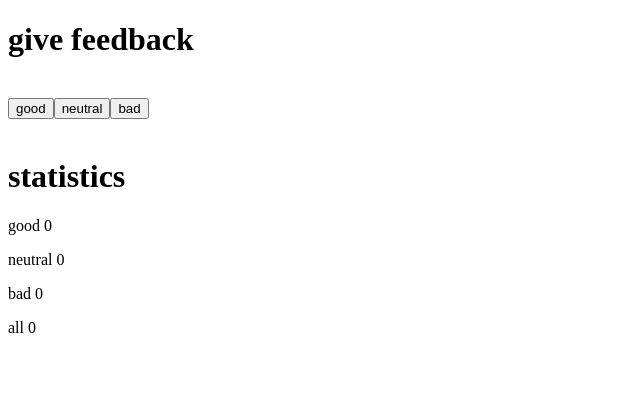
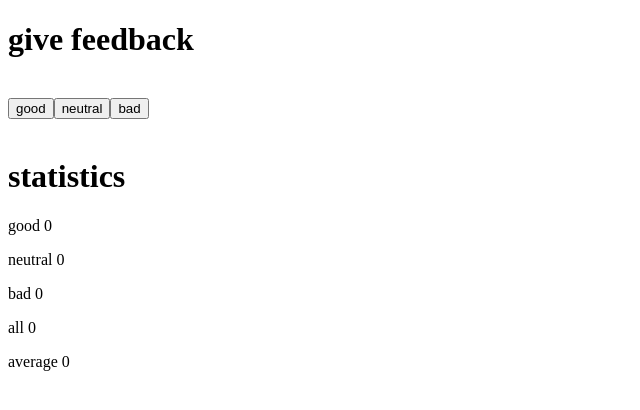
Before and after one commit to jtphan-asu/fullstackopen, a React (Create React App) app in the folder part1d/: page / in a window 1280 px wide. Shown: the top 410 px of the page, without its empty margins (0-640 px from the left). Built offline with nearby package versions, Linux system fonts and the light colour scheme.

Commit message:
Added average value for part1d

```diff
--- a/part1d/src/App.js
+++ b/part1d/src/App.js
@@ -6,22 +6,26 @@ const App = () => {
   const [neutral, setNeutral] = useState(0);
   const [bad, setBad] = useState(0);
   const [allClicks, setAll] = useState([]);
+  const [averageClicks, setAvg] = useState([]);
 
   //handle good click
   const handleGoodClick = () => {
     setAll(allClicks.concat(1))
+    setAvg(averageClicks.concat(1))
     setGood(good + 1)
   }
 
   //handle neutral click
   const handleNeutralClick = () => {
     setAll(allClicks.concat(1))
+    setAvg(averageClicks.concat(0))
     setNeutral(neutral + 1)
   }
 
   //handle bad clicks
   const handleBadClicks = () => {
     setAll(allClicks.concat(1))
+    setAvg(averageClicks.concat(-1))
     setBad(bad +1)
   }
 
@@ -29,7 +33,14 @@ const App = () => {
 
   const sumWithInitial = allClicks.reduce(
     (previousValue, currentValue) => previousValue + currentValue, initialValue);
-  console.log(sumWithInitial);
+
+
+    const avgWithInitial = averageClicks.reduce(
+      (previousValue, currentValue) => previousValue + currentValue, initialValue);
+
+  const averageArray = (avgWithInitial/averageClicks.length) || 0;
+  console.log('All Clicks length' , allClicks.length);
+  console.log('Average array', averageArray);
 
   return (
     <div>
@@ -46,6 +57,7 @@ const App = () => {
       <p>neutral {neutral}</p>
       <p>bad {bad}</p>
       <p>all {sumWithInitial}</p>
+      <p>average {averageArray}</p>
 
     </div>
   )
```
